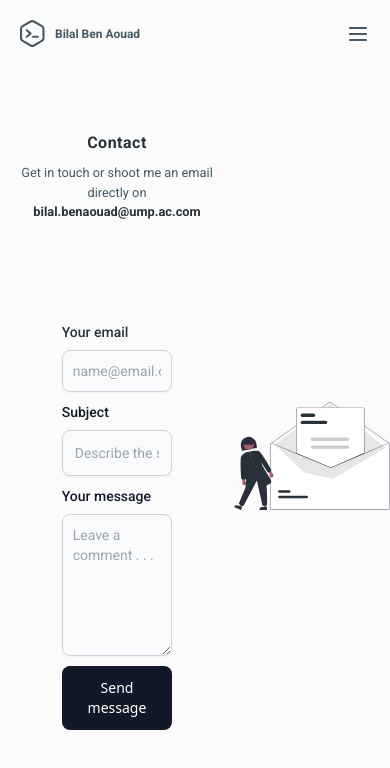
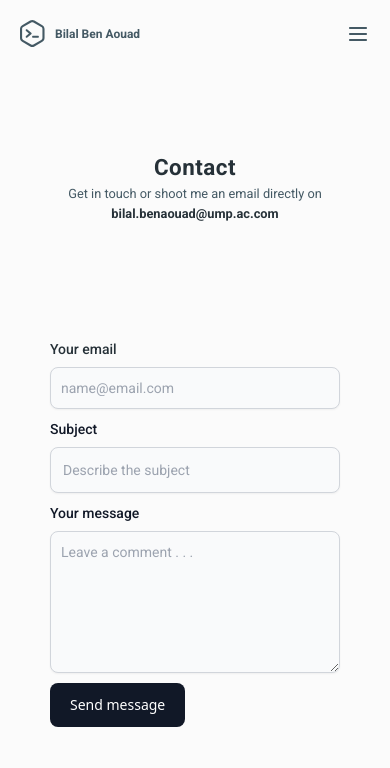
Before and after one commit to bben-aou/my-portfolio, a React (Create React App) app: page /contact in a window 390 px wide. Both pictures are taken after a click on the picture 358 px from the left and 33 px from the top of the page. Shown: the top 768 px of the page. Built offline with nearby package versions, Linux system fonts and the light colour scheme.

Commit message:
fix : adjust contact page for mobile devices

```diff
--- a/src/pages/contact/Contact.js
+++ b/src/pages/contact/Contact.js
@@ -2,6 +2,7 @@ import React from 'react'
 import Header from "../../header/Header";
 import { AppContext } from "../../App";
 import { useContext, useState } from 'react';
+import { useMediaQuery } from 'react-responsive'
 
 import icons from '../../assets/icons/icons';
 import AlertPopUp from './AlertPopUp';
@@ -9,6 +10,8 @@ import AlertPopUp from './AlertPopUp';
 export default function Contact() {
     const { openMenu } = useContext(AppContext);
 
+    const isMdScreen = useMediaQuery({ minWidth: 768 });
+    const isLgScreen = useMediaQuery({ minWidth: 1200 });
 
     const [email, setEmail] = useState("");
     const [subject, setSubject] = useState("");
@@ -63,17 +66,17 @@ export default function Contact() {
         <>
             <Header />
             <div class={!openMenu ? `w-full h-[92vh] lg:h-[88vh] lg:px-[50px] flex ` : `hidden`}>
-                <div className='w-[60%] h-full  flex items-center justify-center'>
-                    <div className='w-[90%] h-[90%]  rounded-lg'>
-                        <div className='w-full h-[20%]  flex flex-col items-center justify-center'>
-                            <h1 className=' text-[1rem] lg:text-[2rem] font-semibold font-roboto text-dark-900 tracking-[0.5px]'>
+                <div className={` h-full ${(isMdScreen || isLgScreen) ? `w-[60%]` : `w-full`} flex items-center justify-center`}>
+                    <div className={(isMdScreen || isLgScreen) ? `w-[90%] h-[90%] rounded-lg` : `w-full h-full  rounded-lg`}>
+                        <div className={`w-full  h-[20%] ${(isMdScreen || isLgScreen) ? `justify-center` : `justify-end`}   flex flex-col items-center `}>
+                            <h1 className=' text-[1.4rem] lg:text-[2rem] font-semibold font-roboto text-dark-900 tracking-[0.5px]'>
                                 Contact
                             </h1>
-                            <p className='lg:text-right text-center text-dark-800 text-[0.8rem] lg:text-[1rem] font-normal font-roboto  mt-2'>
+                            <p className='lg:text-right text-center text-dark-800 text-[0.8rem] lg:text-[1rem] font-normal font-roboto lg:mt-2 '>
                                 Get in touch or shoot me an email directly on <span className='text-dark-900 font-semibold'> bilal.benaouad@ump.ac.com </span>
                             </p>
                         </div>
-                        <div className='w-full h-[80%]  flex flex-col justify-center px-[50px] '>
+                        <div className='w-full h-[80%] flex flex-col justify-center px-[50px] '>
 
                             <form class="" onSubmit={(e) => onSubmit(e)}>
                                 <div className='mb-[10px]'>
@@ -101,9 +104,12 @@ export default function Contact() {
                         </div>
                     </div>
                 </div>
-                <div className='w-[40%] h-full flex items-center'>
-                    <img src={icons.contactVector} alt='' />
-                </div>
+                {
+                    (isMdScreen || isLgScreen) &&
+                    <div className='w-[40%] h-full flex items-center'>
+                        <img src={icons.contactVector} alt='' />
+                    </div>
+                }
             </div>
         </>
     )
```
